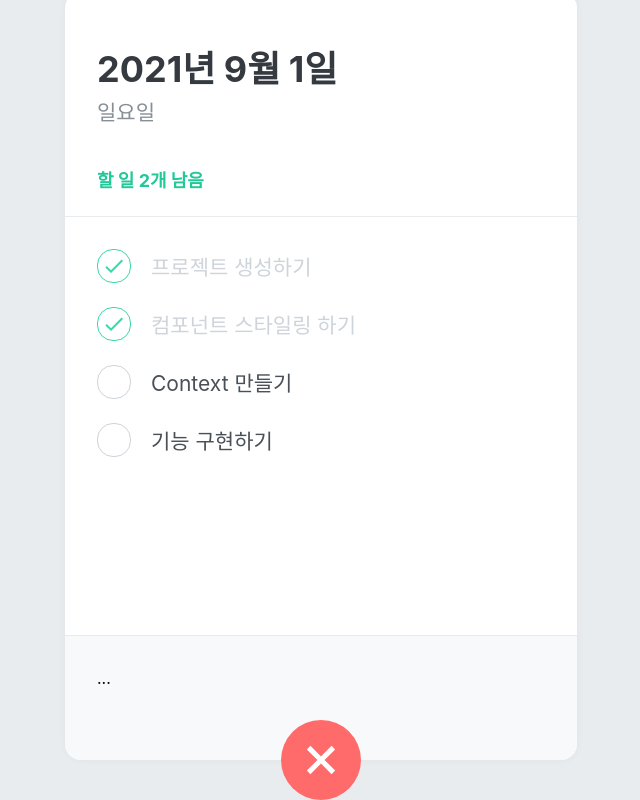
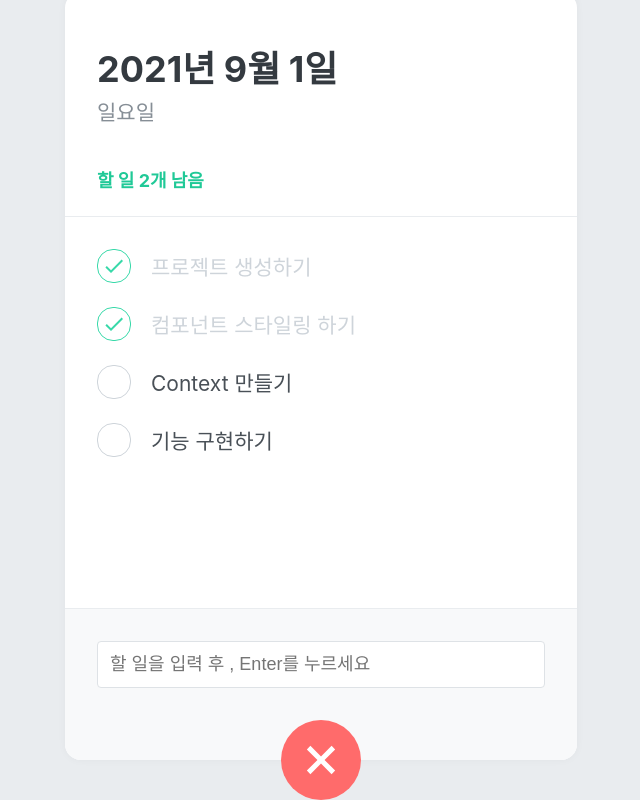
Before and after one commit to YunPC/awesome-todolist, a React (Create React App) app: page / in a window 1280 px wide. Both pictures are taken after a click on the button 640 px from the left and 864 px from the top of the page. Shown: the part 104-904 px from the top of the page, without its empty margins (319-959 px from the left). Built offline with nearby package versions, Linux system fonts and the light colour scheme.

Commit message:
새로운 할 일 입력하는 필드 생성(#5)

```diff
--- a/src/components/CreateTodo.js
+++ b/src/components/CreateTodo.js
@@ -61,6 +61,16 @@
   border-top: 1px solid #e9ecef;
 `
 
+const Input = styled.input`
+  padding: 12px;
+  border-radius: 4px;
+  border: 1px solid #dee2e6;
+  width: 100%;
+  outline: none;
+  font-size: 18px;
+  box-sizing: border-box;
+`
+
 function TodoCreate() {
   const [open, setOpen] = useState(false)
   const onToggle = () => setOpen(!open)
@@ -68,7 +78,9 @@
     <>
       {open && (
         <InsertFormPositioner>
-          <InsertForm>...</InsertForm>
+          <InsertForm>
+            <Input placeholder="할 일을 입력 후 , Enter를 누르세요" autoFocus />
+          </InsertForm>
         </InsertFormPositioner>
       )}
       <CircleButton onClick={onToggle} open={open}>
```
